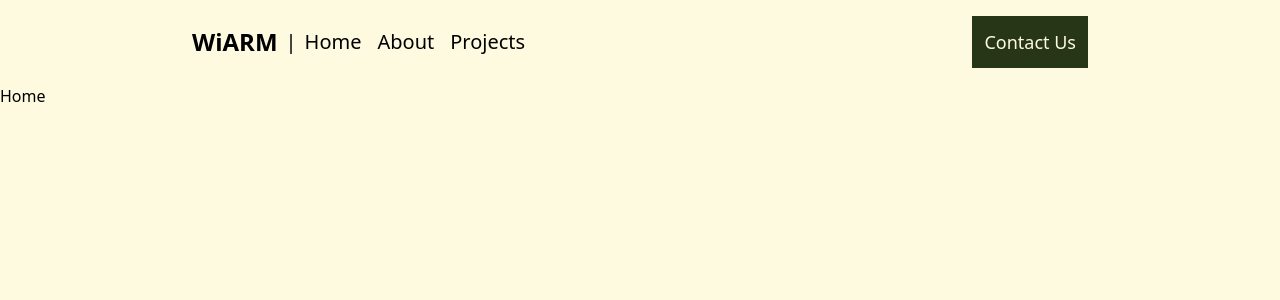
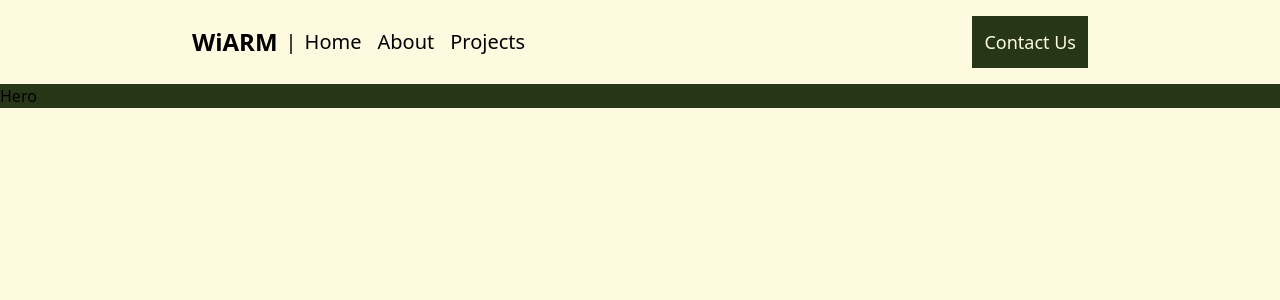
Before and after one commit to rorisangputu/wiarm, a React (Vite) app: page / in a window 1280 px wide. Shown: the top 300 px of the page. Built offline with nearby package versions, Linux system fonts and the light colour scheme.

Commit message:
importing hero to home page

```diff
--- a/src/pages/Home.jsx
+++ b/src/pages/Home.jsx
@@ -1,8 +1,11 @@
 import React from 'react'
+import Hero from '../components/Hero'
 
 const Home = () => {
   return (
-    <div>Home</div>
+    <div>
+      <Hero/>
+    </div>
   )
 }
 
```
